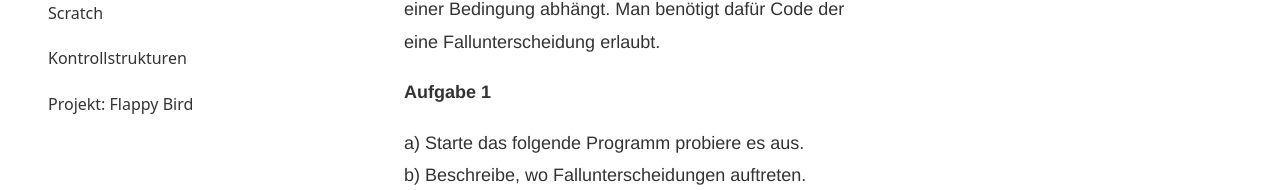
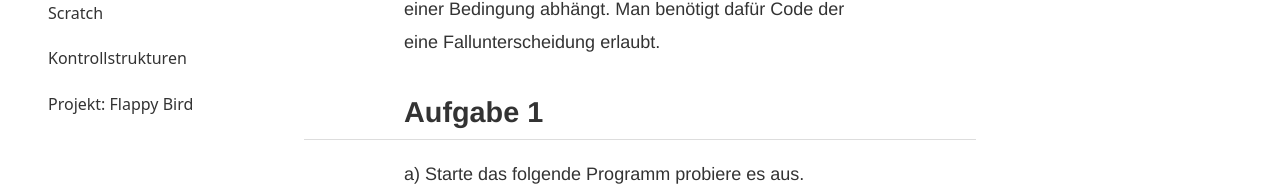
Before and after one commit to TangHoang/arbeitsheft-digital-scratch, a Vue app: page / in a window 1280 px wide. Shown: the part 277-467 px from the top of the page. Built offline with nearby package versions, Linux system fonts and the light colour scheme.

Commit message:
Format exercise title

```diff
--- a/src/components/MainContent.vue
+++ b/src/components/MainContent.vue
@@ -5,7 +5,7 @@
             In der Programmierung wirst du andauernd auf Situationen stoßen, in denen der weitere Ablauf des Programms von einer Bedingung abhängt.
             Man benötigt dafür Code der eine Fallunterscheidung erlaubt.
         </p>
-        <p><strong>Aufgabe 1</strong></p>
+            <p class="aufgaben-titel"><strong>Aufgabe 1</strong></p>
         <p>a) Starte das folgende Programm probiere es aus. <br>
             b) Beschreibe, wo Fallunterscheidungen auftreten.
         </p>
@@ -54,7 +54,7 @@
         font-size: 1.125rem;
         line-height: 1.8;
         color: #333;
-        max-width: 1000px;
+        max-width: 2000px;
         margin: 0 auto;
     }
 
@@ -96,4 +96,9 @@
         font-style: italic;
     }
 
+    .aufgaben-titel {
+        border-bottom: 1px solid #ddd;
+        font-size: 1.8rem;
+    }
+
 </style>
```
